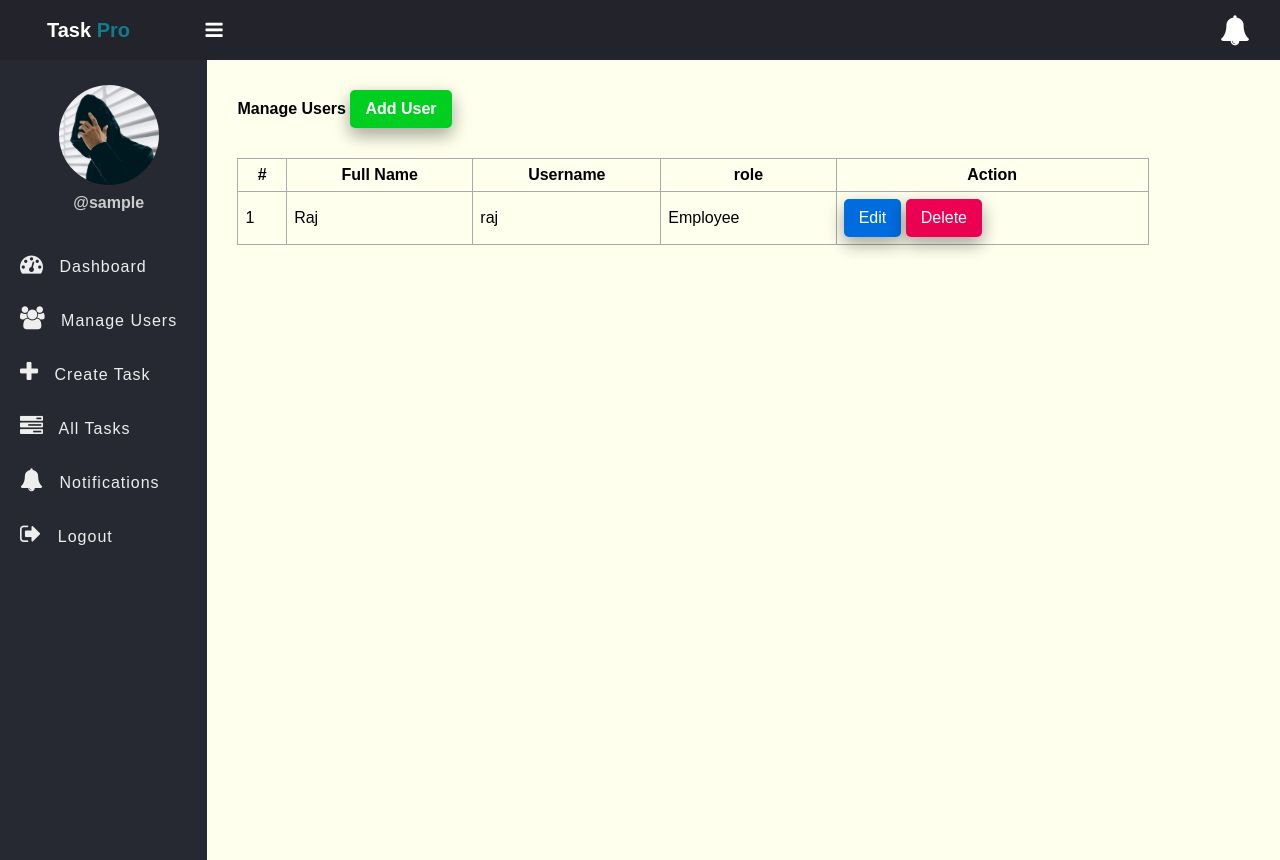
After one commit to I-PMAN/employee-task-management, a PHP site: page /user.php in a window 1280 px wide. The commit adds this page. Run offline with PHP 8.4, Linux system fonts and the light colour scheme; the visitor is signed in with stand-in values (Sample User, id 1).

Commit message:
Adding Manage User UI

```diff
--- a/css/style.css
+++ b/css/style.css
@@ -77,6 +77,9 @@
 .side-bar ul li:hover {
   background: #127b8e;
 }
+.side-bar .active {
+  background: #127b8e;
+}
 .side-bar ul li a {
   text-decoration: none;
   color: #eee;
@@ -118,3 +121,89 @@
   max-width: 420px;
   width: 90%;
 }
+
+.section-1 {
+  padding: 30px;
+}
+
+.section-1 .title {
+  margin-bottom: 10px;
+}
+
+.section-1 .title a {
+  text-decoration: none;
+  display: inline-block;
+  padding-left: 10px;
+  border: none;
+  background: #00cf22;
+  padding: 10px 15px;
+  color: #fff;
+  font-size: 16px;
+  border-radius: 5px;
+  cursor: pointer;
+  outline: none;
+  transition: background 1s;
+  box-shadow: 0 8px 16px 0 rgba(0, 0, 0, 0.2), 0 6px 20px 0 rgba(0, 0, 0, 0.19);
+}
+
+.section-1 {
+  width: 100%;
+  background: #ffe;
+}
+.section-1 .title a:hover {
+  opacity: 0.6;
+}
+
+.main-table,
+.main-table tr,
+.main-table th,
+.main-table td {
+  border: 1px solid #aaa;
+  border-collapse: collapse;
+  padding: 7px;
+}
+
+.main-table {
+  width: 90%;
+  margin-top: 30px;
+}
+
+.delete-btn {
+  text-decoration: none;
+  display: inline-block;
+  padding-left: 10px;
+  border: none;
+  background: #ec0051;
+  padding: 10px 15px;
+  color: #fff;
+  font-size: 16px;
+  border-radius: 5px;
+  cursor: pointer;
+  outline: none;
+  transition: background 1s;
+  box-shadow: 0 8px 16px 0 rgba(0, 0, 0, 0.2), 0 6px 20px 0 rgba(0, 0, 0, 0.19);
+}
+
+.delete-btn:hover {
+  opacity: 0.6;
+}
+
+.edit-btn {
+  text-decoration: none;
+  display: inline-block;
+  padding-left: 10px;
+  border: none;
+  background: #006ce0;
+  padding: 10px 15px;
+  color: #fff;
+  font-size: 16px;
+  border-radius: 5px;
+  cursor: pointer;
+  outline: none;
+  transition: background 1s;
+  box-shadow: 0 8px 16px 0 rgba(0, 0, 0, 0.2), 0 6px 20px 0 rgba(0, 0, 0, 0.19);
+}
+
+.edit-btn:hover {
+  opacity: 0.6;
+}
--- a/inc/nav.php
+++ b/inc/nav.php
@@ -16,25 +16,25 @@
             </a>
           </li>
           <li>
-            <a href="#">
+            <a href="user.php">
               <i class="fa fa-users" aria-hidden="true"></i>
               <span>Manage Users</span>
             </a>
           </li>
           <li>
-            <a href="#">
+            <a href="create_task.php">
               <i class="fa fa-plus" aria-hidden="true"></i>
               <span>Create Task</span>
             </a>
           </li>
           <li>
-            <a href="#">
+            <a href="tasks.php">
               <i class="fa fa-tasks" aria-hidden="true"></i>
               <span>All Tasks</span>
             </a>
           </li>
           <li>
-            <a href="#">
+            <a href="notifications.php">
               <i class="fa fa-bell" aria-hidden="true"></i>
               <span>Notifications</span>
             </a>
--- /dev/null
+++ b/user.php
@@ -0,0 +1,51 @@
+<?php
+session_start();
+if (isset($_SESSION['role']) && isset($_SESSION['id'])){
+?>
+<!DOCTYPE html>
+<html>
+  <head>
+    <title>Manage Users</title>
+    <link
+      rel="stylesheet"
+      href="https://stackpath.bootstrapcdn.com/font-awesome/4.7.0/css/font-awesome.min.css"
+    />
+    <link rel="stylesheet" href="css/style.css" />
+  </head>
+  <body>
+    <input type="checkbox" id="checkbox" />
+   <?php include "inc/header.php" ?>
+    <div class="body">
+    <?php include "inc/nav.php" ?>
+      <section class="section-1">
+        <h4 class="title">Manage Users <a href="add-user.php">Add User</a></h4>
+        <table class="main-table">
+          <tr>
+            <th>#</th>
+            <th>Full Name</th>
+            <th>Username</th>
+            <th>role</th>
+            <th>Action</th>
+          </tr>
+          <tr>
+            <td>1</td>
+            <td>Raj</td>
+            <td>raj</td>
+            <td>Employee</td>
+            <td>
+              <a href="" class="edit-btn">Edit</a>
+              <a href=""class="delete-btn">Delete</a>
+            </td>
+          </tr>
+        </table>
+      </section>
+    </div>
+  </body>
+</html>
+
+<?php } else{
+  $em = "Login First.";
+  header("Location: login.php?error=$em");
+  exit();
+}
+?>
```
